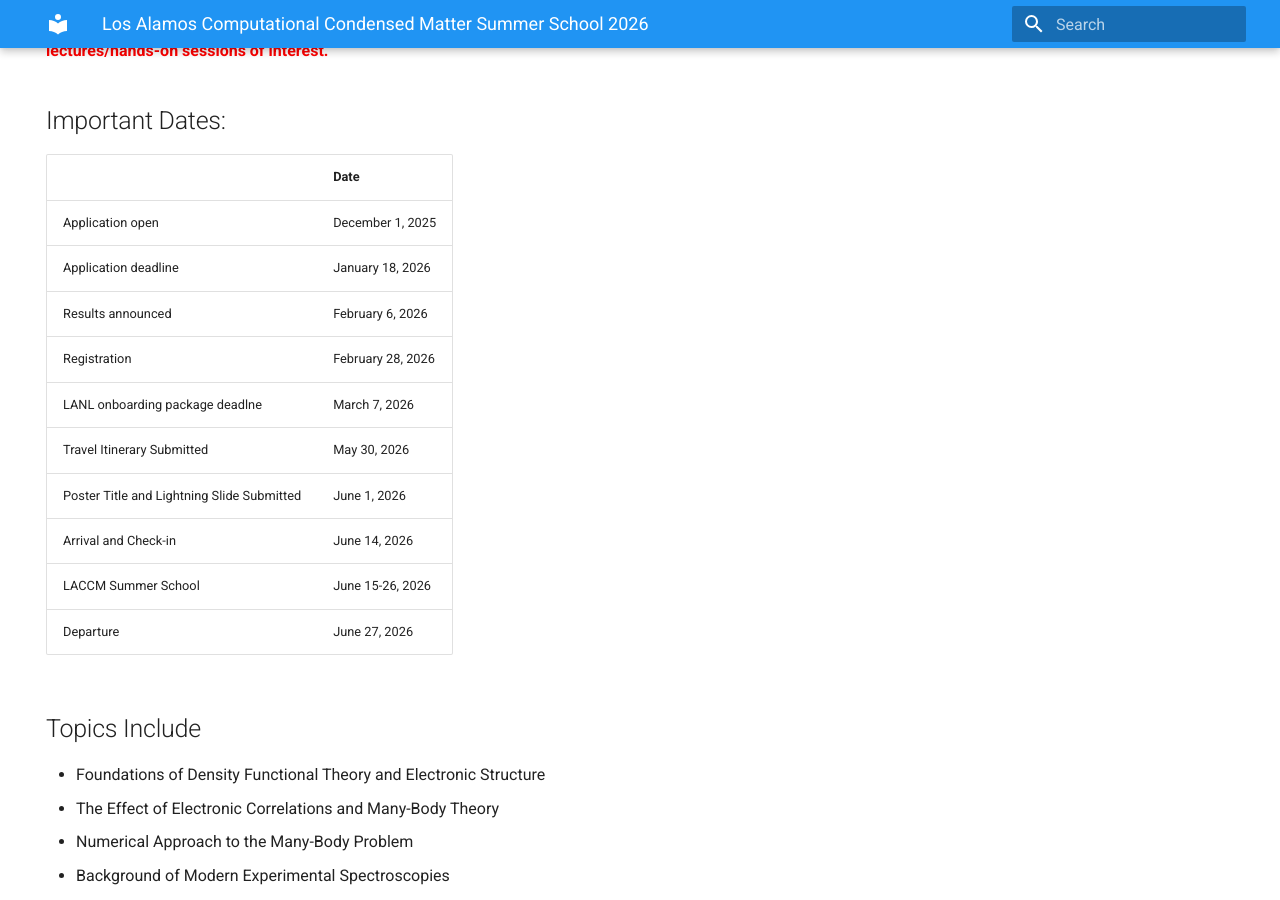
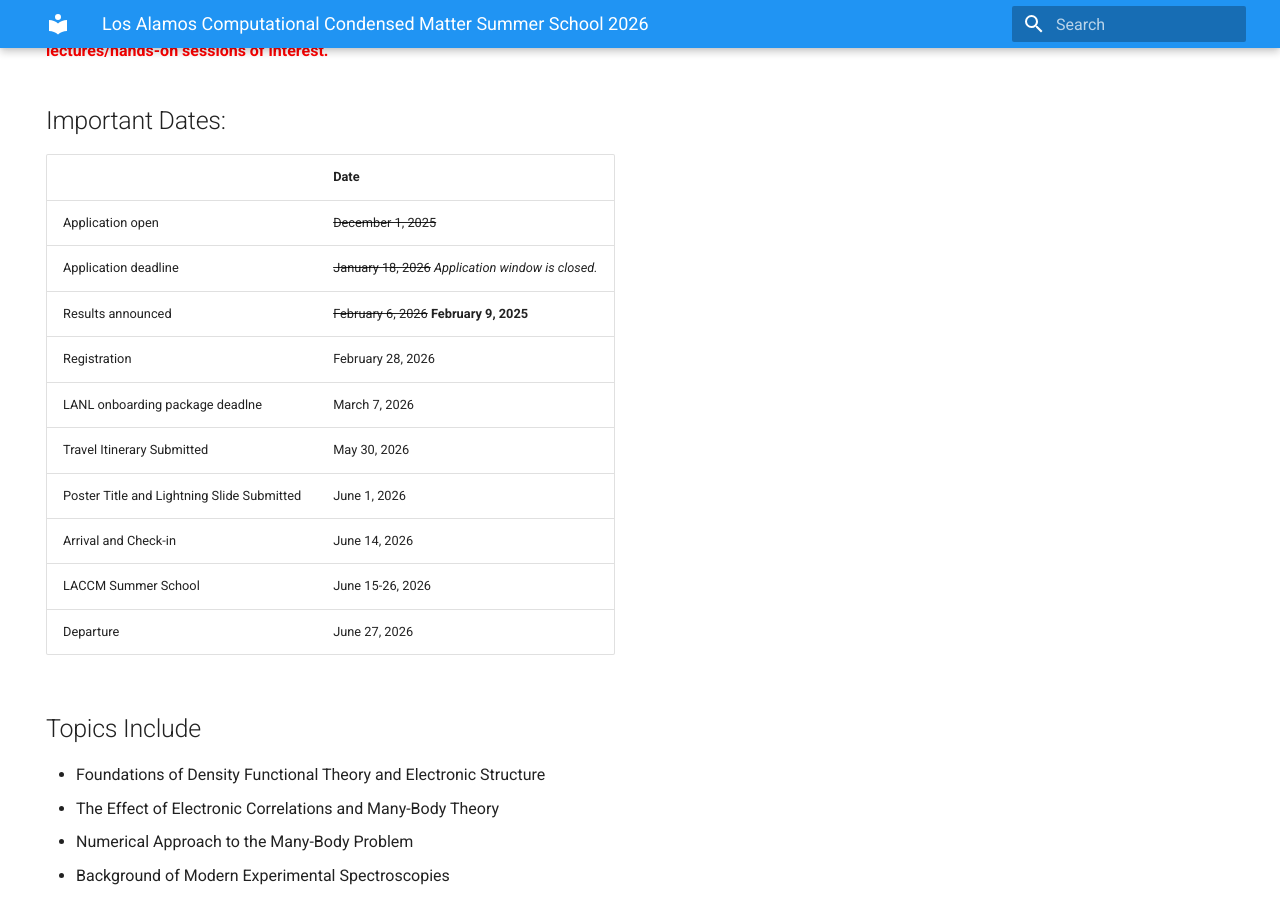
Before and after one commit to LACCMSS/2026, an MkDocs documentation site: the page built from docs/index.md, in a window 1280 px wide and 900 px high, scrolled down 1113 px. Built offline with MkDocs 1.6.1 and Material for MkDocs 9.7.7, drawn with Linux system fonts in a browser that asks for light colours.

Commit message:
Update index.md

```diff
--- a/docs/index.md
+++ b/docs/index.md
@@ -26,9 +26,9 @@ Registration is required for non-LANL participants who will receive travel, room
 ## Important Dates:
 |       | Date |
 |-------|------|
-| Application open | December 1, 2025 |
-| Application deadline | January 18, 2026 |
-| Results announced | February 6, 2026 |
+| Application open | <s>December 1, 2025</s> |
+| Application deadline | <s>January 18, 2026</s> <i style="text-color:Tomato;">Application window is closed.</i> |
+| Results announced | <s>February 6, 2026</s> <strong>February 9, 2025</strong> |
 | Registration | February 28, 2026 |
 | LANL onboarding package deadlne | March 7, 2026 |
 | Travel Itinerary Submitted | May 30, 2026 |
```
